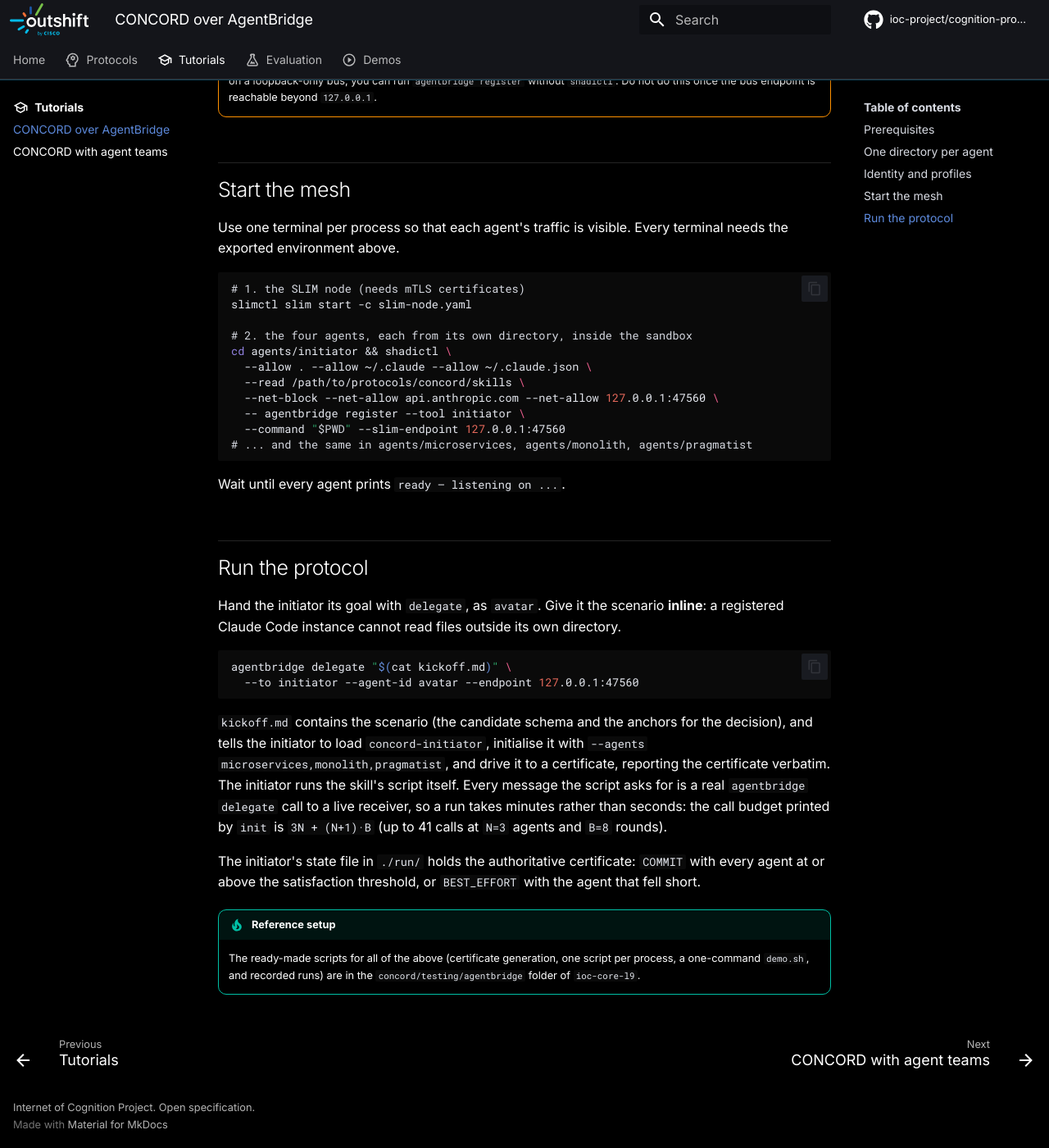
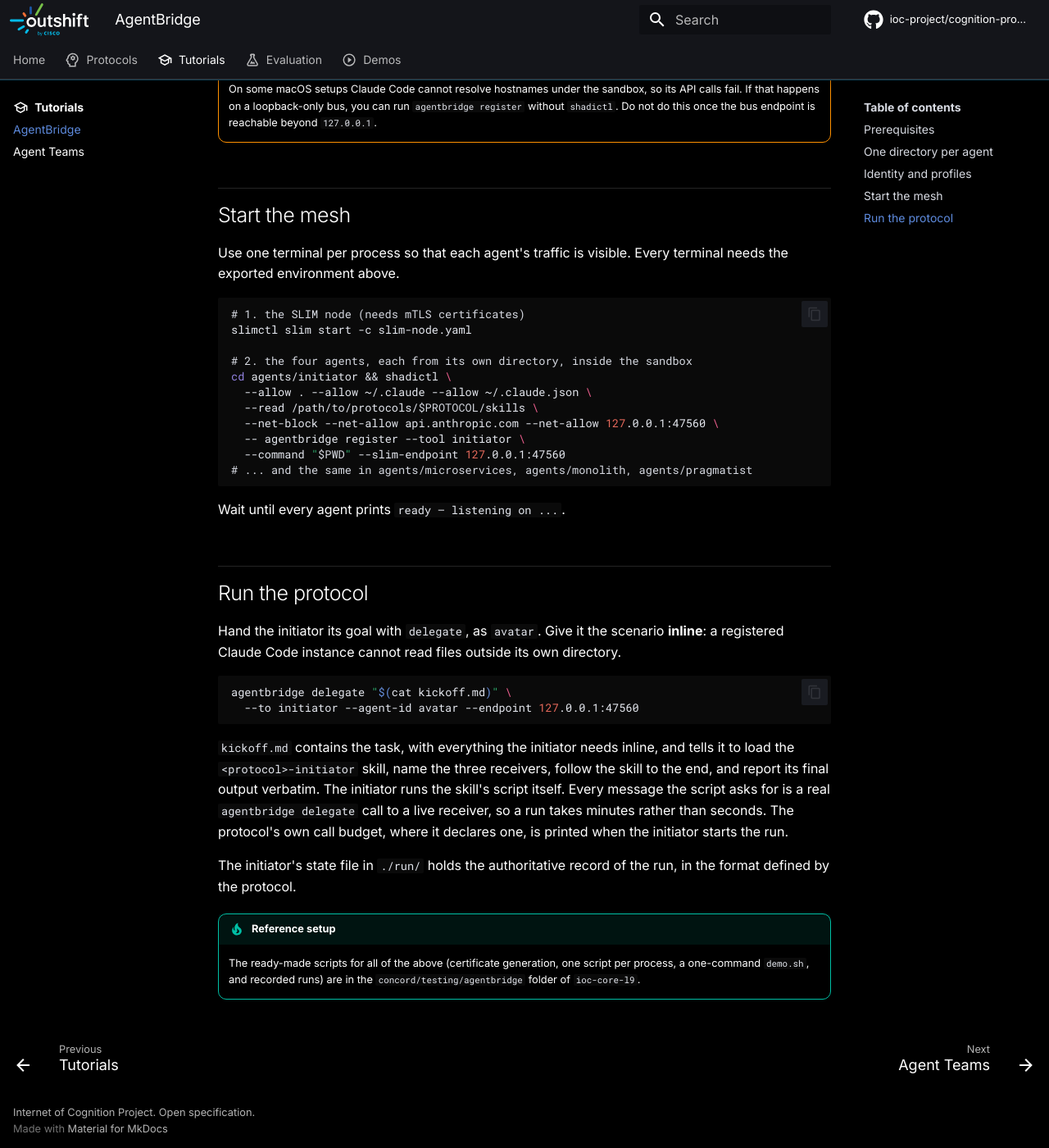
Before and after one commit to ioc-project/cognition-protocols, an MkDocs documentation site: the page built from docs/tutorials/agentbridge.md, in a window 1280 px wide and 1400 px high, scrolled down 3016 px. Shown: the whole window at 82% size. Built offline with MkDocs 1.6.1 and Material for MkDocs 9.7.7, drawn with Linux system fonts in a browser that asks for light colours; comment, search, counter and statistics services are not loaded; some of the changed text lies outside the part shown.

Commit message:
docs: make the tutorials protocol-agnostic
Signed-off-by: Mauro Sardara <msardara@cisco.com>

````diff
--- a/docs/tutorials/agentbridge.md
+++ b/docs/tutorials/agentbridge.md
@@ -1,4 +1,4 @@
-# Tutorial: CONCORD over AgentBridge
+# Tutorial: running a protocol over AgentBridge
 
 [AgentBridge](https://github.com/agntcy/shadi) (`agentbridge` and `shadictl`, from the
 `agntcy/shadi` repository) registers each coding harness instance as a live agent and lets
@@ -8,10 +8,10 @@
 and the initiator uses `agentbridge delegate` as its delegation primitive, where an in-process
 orchestrator would use its sub-agent tool.
 
-The example below runs CONCORD across four independent Claude Code processes: one
-initiator and three receivers with conflicting criteria (`microservices`, `monolith`,
-`pragmatist`) that must agree on how to build a notification service. It uses the SLIM
-transport; the node and identity steps are specific to it.
+Any Cognition Protocol can run this way. The example below uses four independent Claude Code
+processes: one initiator and three receivers with different roles (`microservices`, `monolith`,
+`pragmatist`) that must reach a decision on how to build a notification service. It uses the
+SLIM transport; the node and identity steps are specific to it.
 
 ```mermaid
 flowchart LR
@@ -19,21 +19,21 @@
 
     subgraph init ["Initiator"]
         direction TB
-        I["<b>initiator</b><br/>concord-initiator"]
+        I["<b>initiator</b><br/>&lt;protocol&gt;-initiator"]
     end
 
-    subgraph recv ["Receivers · concord-receiver + persona"]
+    subgraph recv ["Receivers · &lt;protocol&gt;-receiver + persona"]
         direction TB
         M["<b>microservices</b>"]
         O["<b>monolith</b>"]
         P["<b>pragmatist</b>"]
     end
 
-    you -- "scenario + kickoff" --> I
-    I -- "ANCHOR · PROPOSE · SCORE · REPAIR" --> M
+    you -- "task + kickoff" --> I
+    I -- "protocol messages" --> M
     I --> O
     I --> P
-    I -. "certificate" .-> you
+    I -. "final outcome" .-> you
 ```
 
 ## Prerequisites
@@ -58,21 +58,22 @@
 
 `claude` discovers skills and personas from its working directory, so each agent gets its own
 directory. The skills come from [Getting the skills](../protocols/getting-started.md#getting-the-skills); the persona is a
-`CLAUDE.md` that holds the criteria that agent rates candidates against.
+`CLAUDE.md` that describes the role that agent plays.
 
 ```bash
 for role in initiator microservices monolith pragmatist; do
   mkdir -p agents/$role/.claude/skills
 done
 
-SKILLS=~/repos/cognition-protocols/protocols/concord/skills
-ln -s $SKILLS/concord-initiator agents/initiator/.claude/skills/
+PROTOCOL=<protocol>   # name of a directory under protocols/
+SKILLS=~/repos/cognition-protocols/protocols/$PROTOCOL/skills
+ln -s $SKILLS/$PROTOCOL-initiator agents/initiator/.claude/skills/
 for role in microservices monolith pragmatist; do
-  ln -s $SKILLS/concord-receiver agents/$role/.claude/skills/
+  ln -s $SKILLS/$PROTOCOL-receiver agents/$role/.claude/skills/
 done
 ```
 
-Write each role's criteria in `agents/<role>/CLAUDE.md`. The initiator's `CLAUDE.md` should
+Write each role's description in `agents/<role>/CLAUDE.md`. The initiator's `CLAUDE.md` should
 tell it to keep every file it writes under `./run/`.
 
 ## Identity and profiles
@@ -85,7 +86,7 @@
 | Identity | Used for |
 |---|---|
 | `avatar` | You: the kickoff `agentbridge delegate` call from your terminal |
-| `concord-driver` | The initiator's own outbound calls to the receivers (the bus allows one active session per identity, so it cannot reuse `avatar` or `initiator`) |
+| `driver` | The initiator's own outbound calls to the receivers (the bus allows one active session per identity, so it cannot reuse `avatar` or `initiator`) |
 | `initiator`, `microservices`, `monolith`, `pragmatist` | The four registered agents |
 
 Each role also needs an AgentBridge profile (`--tool <role>`) that launches `claude` in
@@ -140,7 +141,7 @@
 # 2. the four agents, each from its own directory, inside the sandbox
 cd agents/initiator && shadictl \
   --allow . --allow ~/.claude --allow ~/.claude.json \
-  --read /path/to/protocols/concord/skills \
+  --read /path/to/protocols/$PROTOCOL/skills \
   --net-block --net-allow api.anthropic.com --net-allow 127.0.0.1:47560 \
   -- agentbridge register --tool initiator \
   --command "$PWD" --slim-endpoint 127.0.0.1:47560
@@ -159,17 +160,15 @@
   --to initiator --agent-id avatar --endpoint 127.0.0.1:47560
 ```
 
-`kickoff.md` contains the scenario (the candidate schema and the anchors for the decision), and
-tells the initiator to load `concord-initiator`, initialise it with
-`--agents microservices,monolith,pragmatist`, and drive it to a certificate, reporting the
-certificate verbatim. The initiator runs the skill's script itself. Every message the script
-asks for is a real `agentbridge delegate` call to a live receiver, so a run takes minutes
-rather than seconds: the call budget printed by `init` is `3N + (N+1)·B` (up to 41 calls at
-`N=3` agents and `B=8` rounds).
+`kickoff.md` contains the task, with everything the initiator needs inline, and tells it to
+load the `<protocol>-initiator` skill, name the three receivers, follow the skill to the end,
+and report its final output verbatim. The initiator runs the skill's script itself. Every
+message the script asks for is a real `agentbridge delegate` call to a live receiver, so a run
+takes minutes rather than seconds. The protocol's own call budget, where it declares one, is
+printed when the initiator starts the run.
 
-The initiator's state file in `./run/` holds the authoritative certificate: `COMMIT` with
-every agent at or above the satisfaction threshold, or `BEST_EFFORT` with the agent that
-fell short.
+The initiator's state file in `./run/` holds the authoritative record of the run, in the
+format defined by the protocol.
 
 !!! tip "Reference setup"
     The ready-made scripts for all of the above (certificate generation, one script per
--- a/mkdocs.yml
+++ b/mkdocs.yml
@@ -93,8 +93,8 @@
           - Specification: protocols/concord/specification.md
   - Tutorials:
       - tutorials/index.md
-      - CONCORD over AgentBridge: tutorials/agentbridge.md
-      - CONCORD with agent teams: tutorials/agent-teams.md
+      - AgentBridge: tutorials/agentbridge.md
+      - Agent Teams: tutorials/agent-teams.md
   - Evaluation:
       - evaluation/index.md
       - ACCORD: evaluation/accord.md
````
Also changed, not shown: docs/protocols/getting-started.md (+2 -2 lines), docs/tutorials/agent-teams.md (+10 -9 lines), docs/tutorials/index.md (+4 -5 lines).
